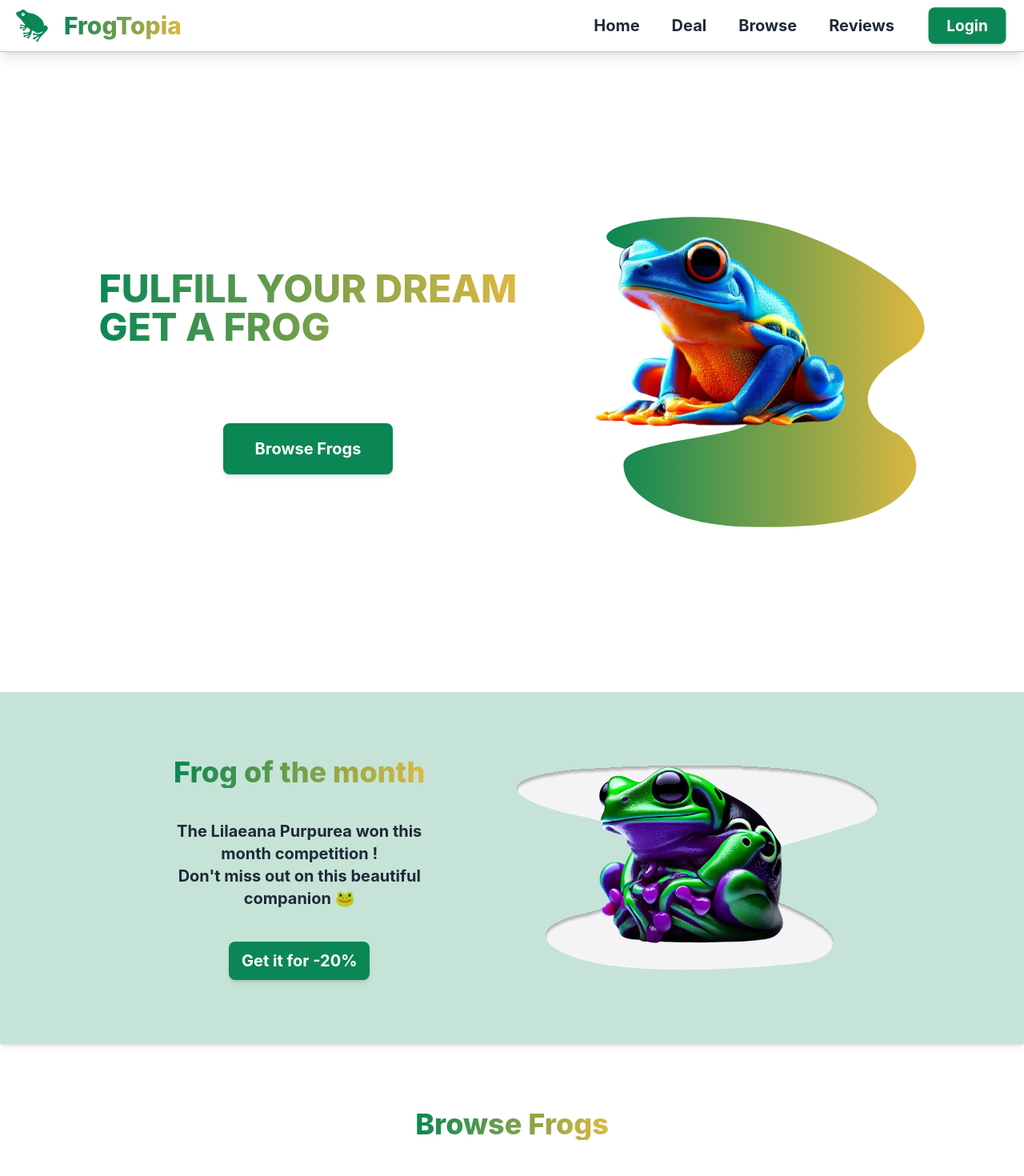
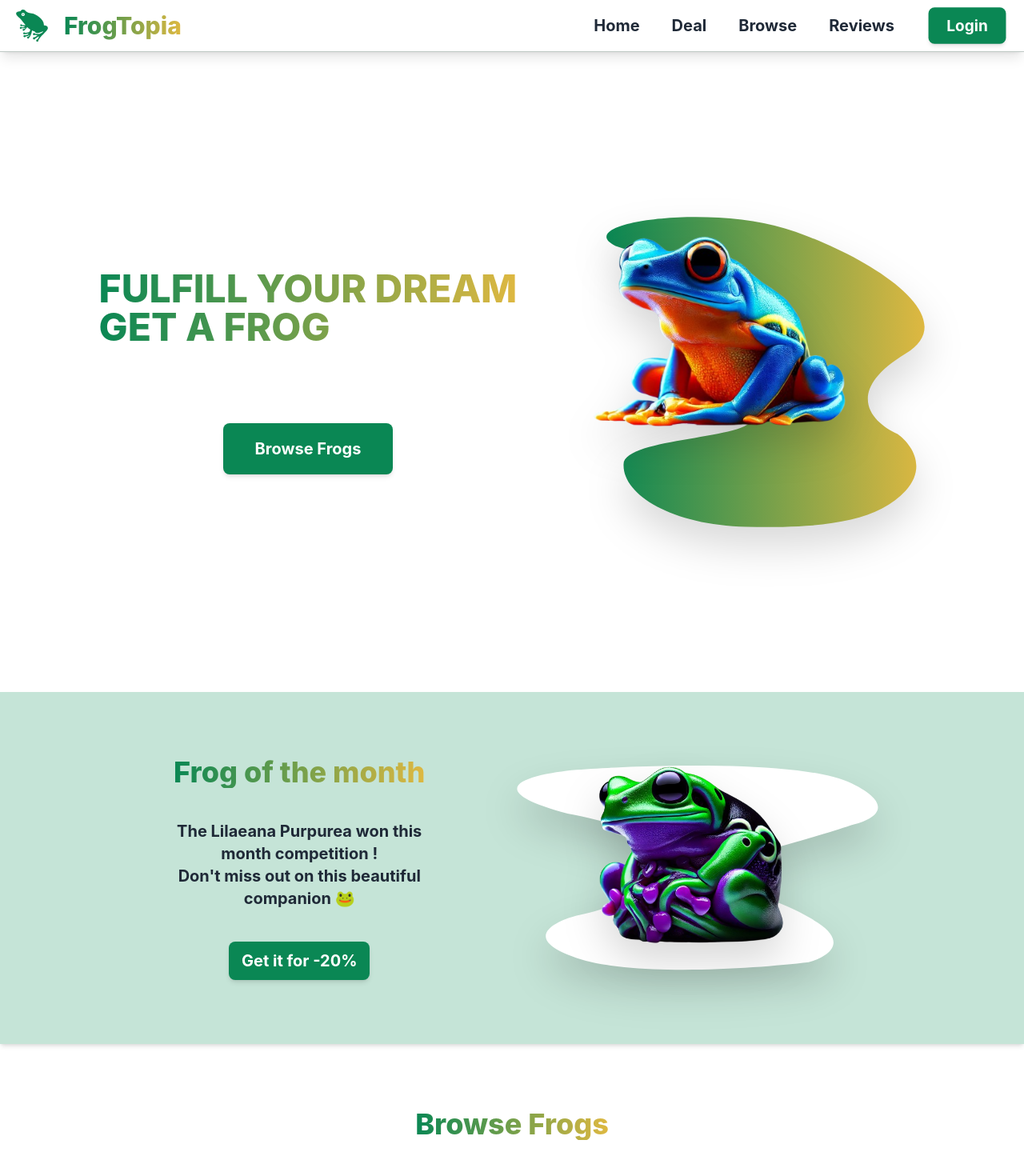
Before and after one commit to GWartelle/FrogTopia, a Vue app: page / in a window 1280 px wide. Shown: the top 1470 px of the page at 80% size. Built offline with nearby package versions, Linux system fonts and the light colour scheme.

Commit message:
Update vector backgrounds

```diff
--- a/src/components/Hero.vue
+++ b/src/components/Hero.vue
@@ -23,9 +23,13 @@ import vector1 from "@/assets/vector-background-1.svg";
         <img
           :src="frog1"
           alt="beautidul blue frog"
-          class="absolute right-14 bottom-14"
+          class="absolute right-14 bottom-14 z-50 filter drop-shadow-2xl"
         />
-        <img :src="vector1" alt="vector background" class="" />
+        <img
+          :src="vector1"
+          alt="vector background"
+          class="filter drop-shadow-2xl"
+        />
       </div>
     </div>
   </section>
--- a/src/components/Promo.vue
+++ b/src/components/Promo.vue
@@ -26,9 +26,13 @@ import vector2 from "@/assets/vector-background-2.svg";
         <img
           :src="frog2"
           alt="gentle purple frog"
-          class="absolute h-72 w-72 left-20 bottom-0"
+          class="absolute h-72 w-72 left-20 bottom-0 z-50 filter drop-shadow-2xl"
         />
-        <img :src="vector2" alt="vector backaground" class="h-64" />
+        <img
+          :src="vector2"
+          alt="vector background"
+          class="h-64 filter drop-shadow-2xl"
+        />
       </div>
     </div>
   </section>
```
Also changed, not shown: src/assets/vector-background-2.svg.
